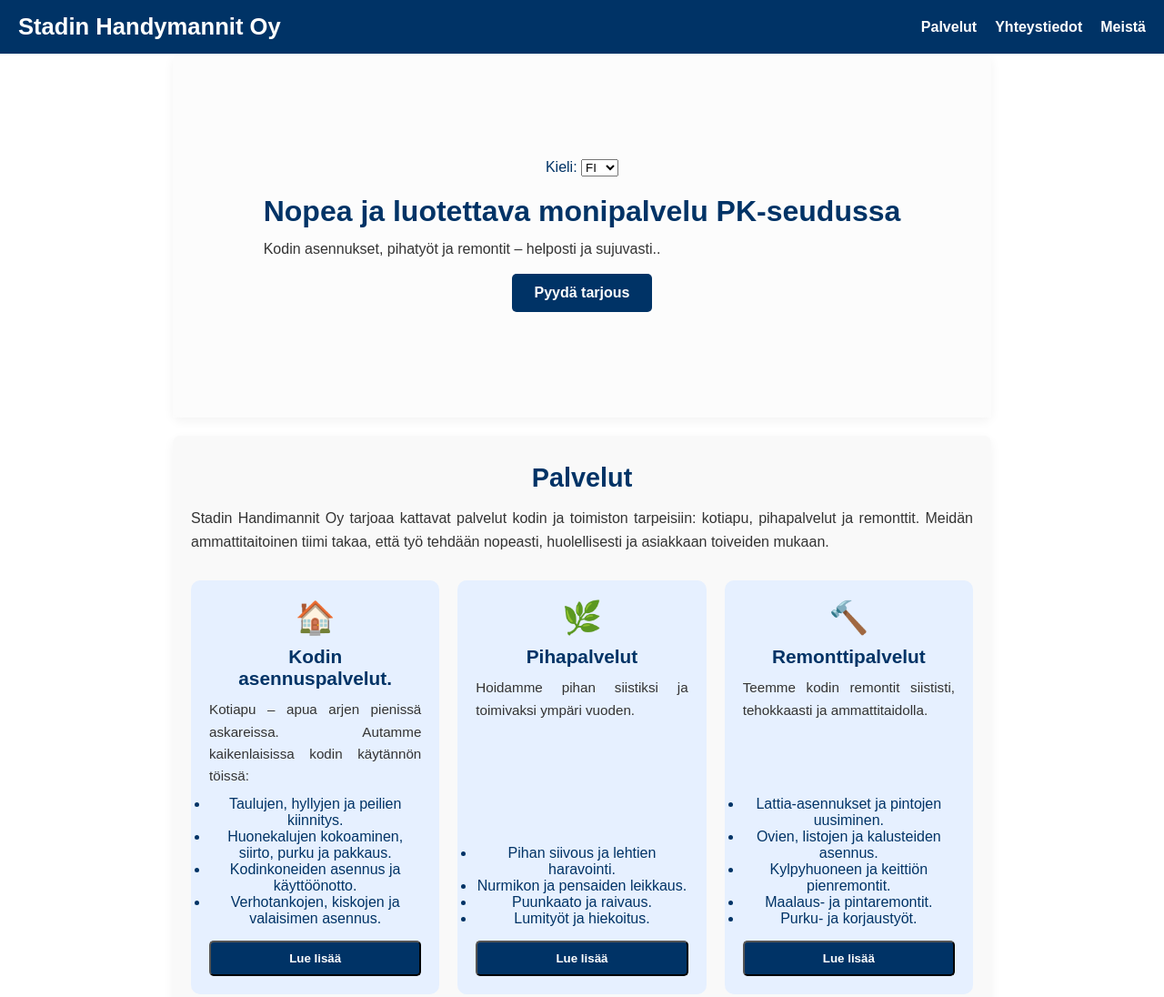
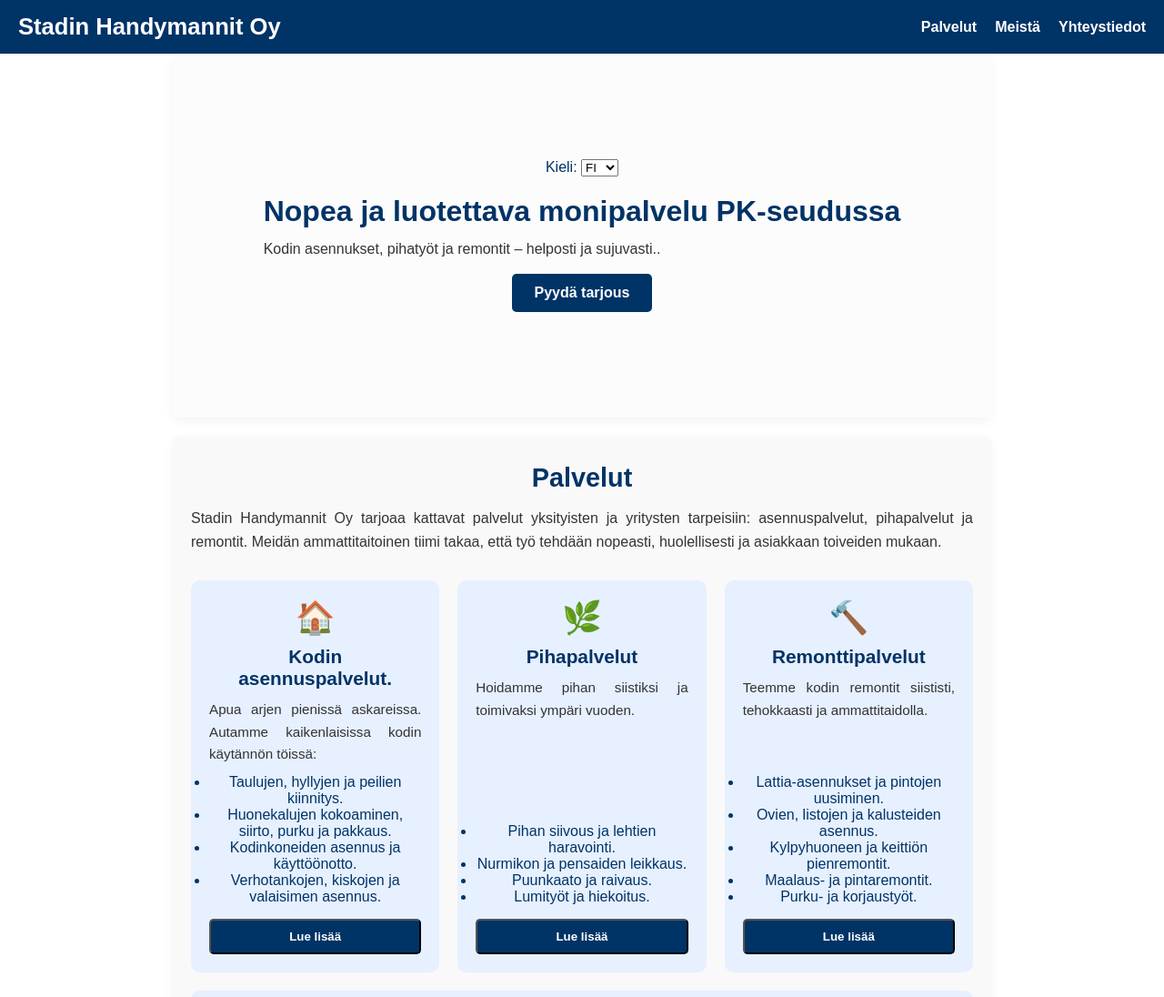
Before and after one commit to stadinmuuttojasaneeraus/Stadinjph, a plain HTML site: page index.html in a window 1280 px wide. Shown: the top 1096 px of the page at 91% size. Drawn offline with Linux system fonts and the light colour scheme.

Commit message:
Update index.html

```diff
--- a/index.html
+++ b/index.html
@@ -14,8 +14,9 @@
     <nav>
         <div class="menu" id="menu">
             <a href="#palvelut">Palvelut</a>
+            <a href="#meista">Meistä</a>
             <a href="#yhteystiedot">Yhteystiedot</a>
-            <a href="#meista">Meistä</a>
+
         </div>
         <div class="hamburger" id="hamburger">
             <div></div>
@@ -48,7 +49,7 @@
 <!-- SERVICES -->
 <section id="palvelut" class="services-section">
     <h2>Palvelut</h2>
-    <p>Stadin Handimannit Oy tarjoaa kattavat palvelut kodin ja toimiston tarpeisiin: kotiapu, pihapalvelut ja remonttit. Meidän ammattitaitoinen tiimi takaa, että työ tehdään nopeasti, huolellisesti ja asiakkaan toiveiden mukaan.</p>
+    <p>Stadin Handymannit Oy tarjoaa kattavat palvelut yksityisten ja yritysten tarpeisiin: asennuspalvelut, pihapalvelut ja remontit. Meidän ammattitaitoinen tiimi takaa, että työ tehdään nopeasti, huolellisesti ja asiakkaan toiveiden mukaan.</p>
 
     <div class="services-container">
 
@@ -56,7 +57,7 @@
         <a href="muutto.html" class="service-item">
             <div class="icon">🏠</div>
             <h3>Kodin asennuspalvelut.</h3>
-            <p>Kotiapu – apua arjen pienissä askareissa. Autamme kaikenlaisissa kodin käytännön töissä:</p>
+            <p>Apua arjen pienissä askareissa. Autamme kaikenlaisissa kodin käytännön töissä:</p>
 <ul>
     <li>Taulujen, hyllyjen ja peilien kiinnitys.          </li>
     <li>Huonekalujen kokoaminen, siirto, purku ja pakkaus. </li>
```
